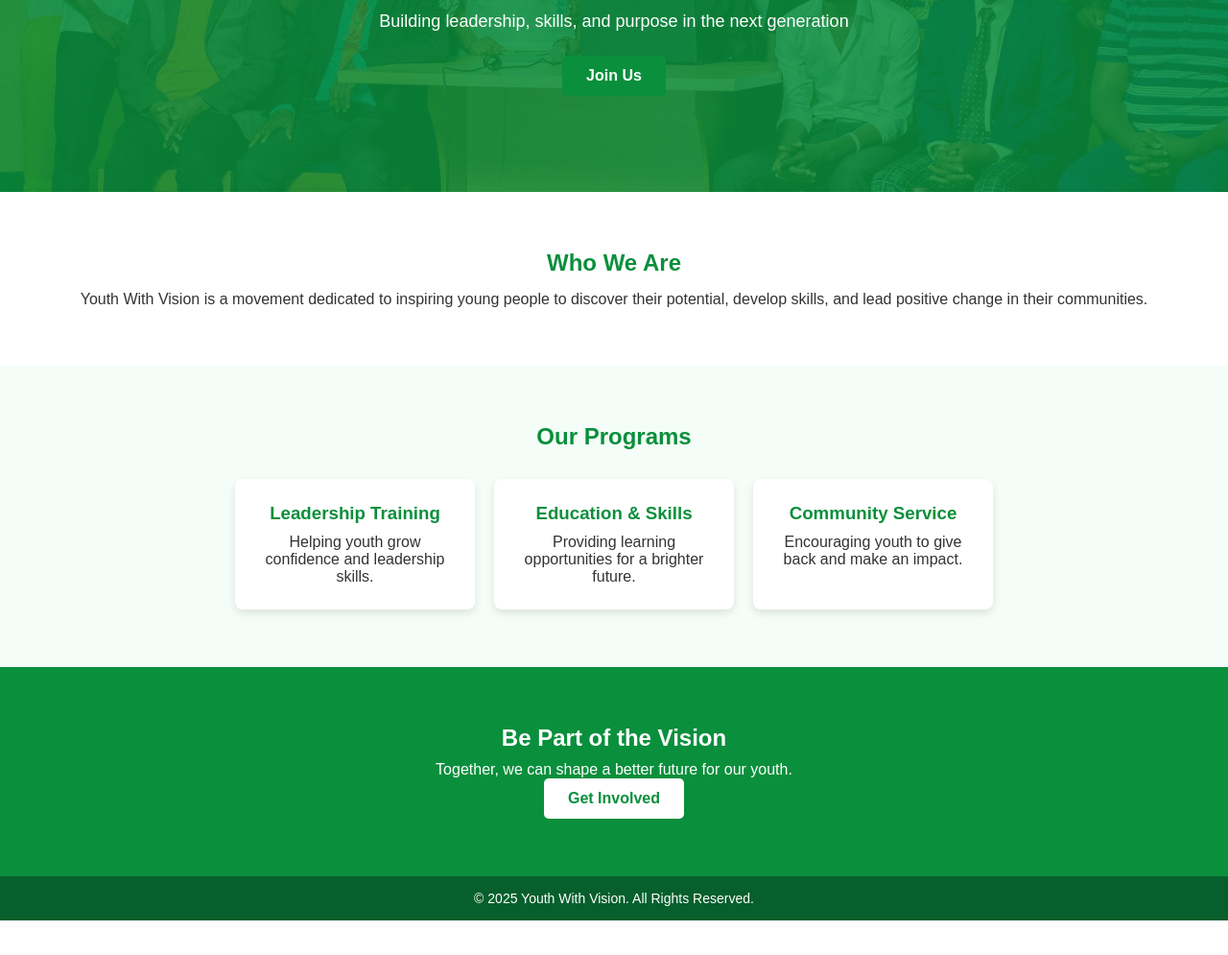
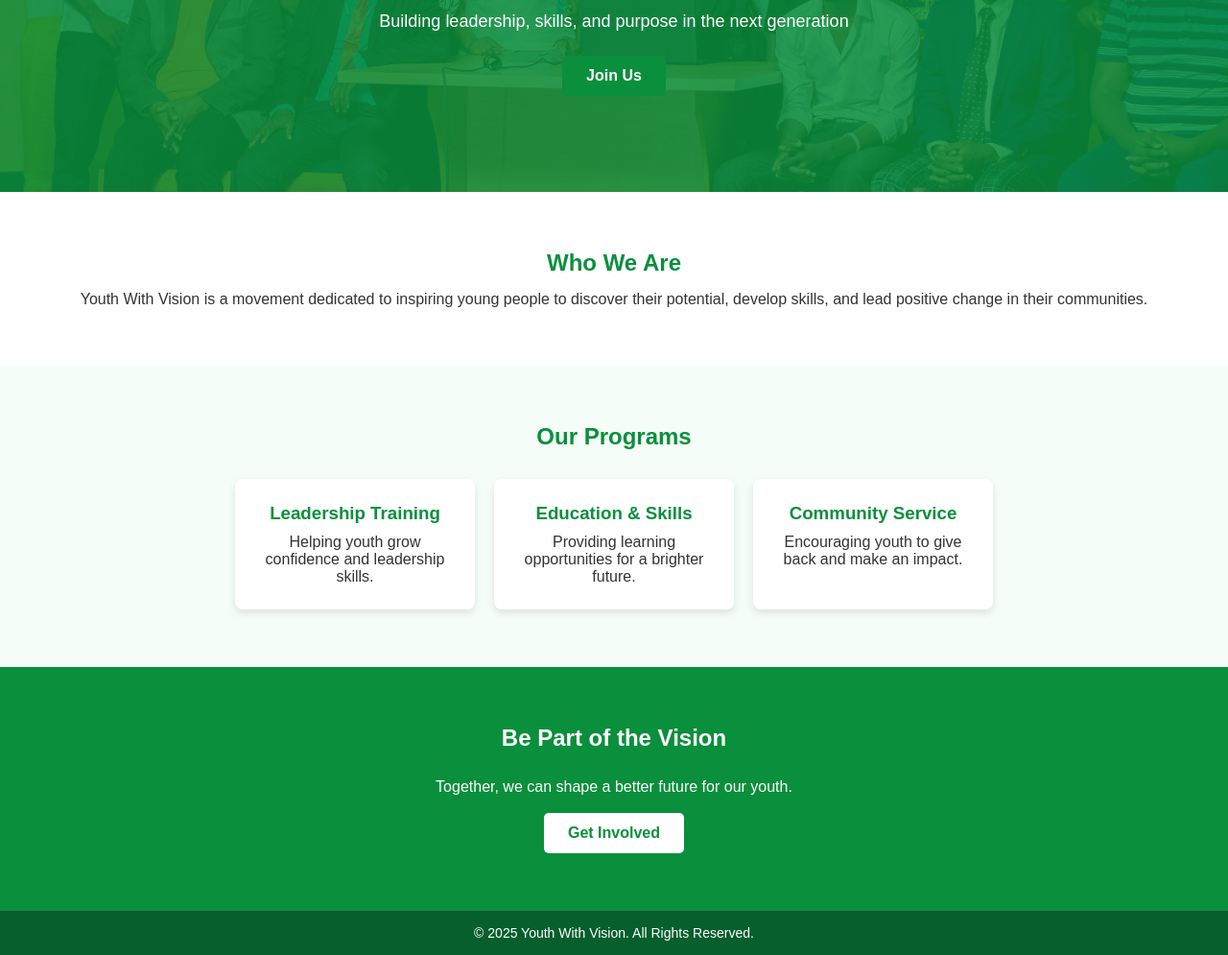
Before and after one commit to Kennie410/youth, a plain HTML site: page index.html in a window 1280 px wide. Shown: the part 227-1222 px from the top of the page at 96% size. Before the commit the page ends 1186 px from the top, so only its background shows below. Drawn offline with Linux system fonts and the light colour scheme.

Commit message:
Update index.html

```diff
--- a/index.html
+++ b/index.html
@@ -61,8 +61,8 @@
 
     <!-- Call To Action -->
     <section class="cta">
-        <h2>Be Part of the Vision</h2>
-        <p>Together, we can shape a better future for our youth.</p>
+        <h2>Be Part of the Vision</h2><br>
+        <p>Together, we can shape a better future for our youth.</p><br>
         <a href="#" class="btn white">Get Involved</a>
     </section>
 
```
